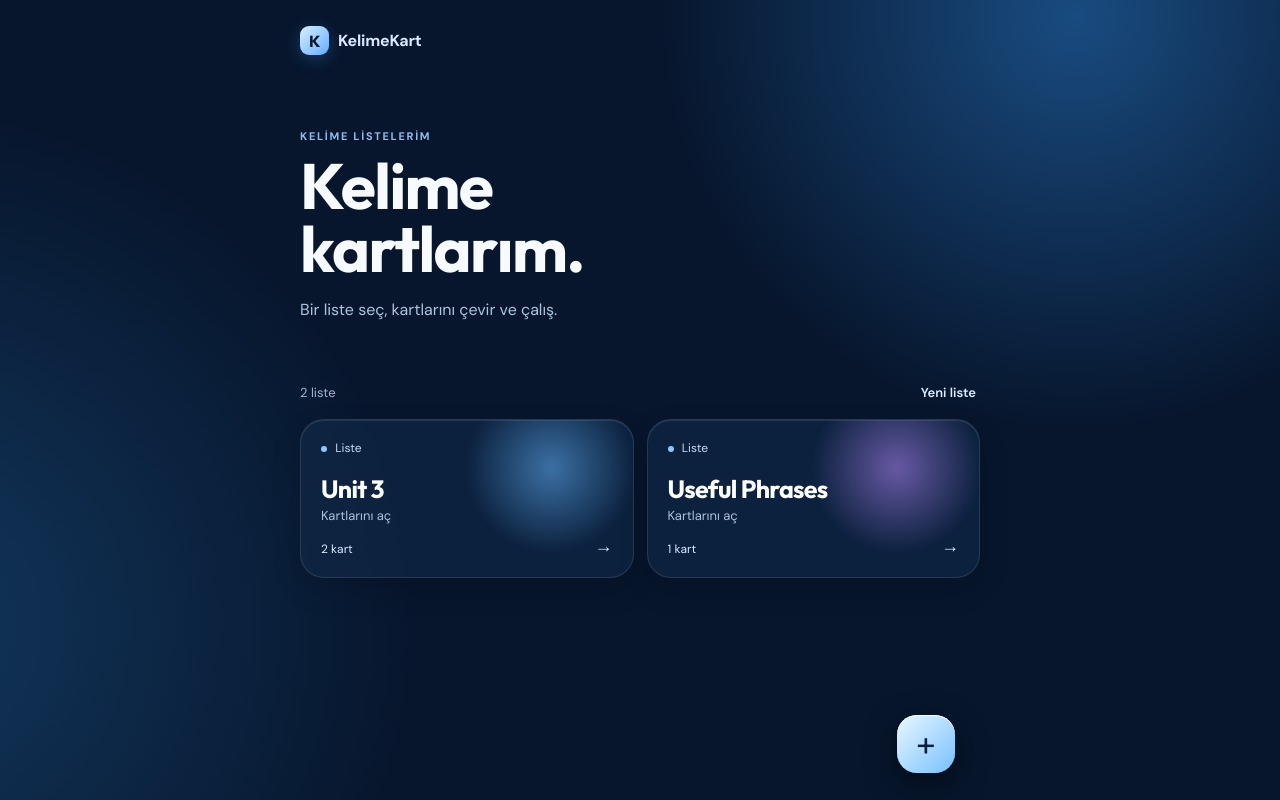
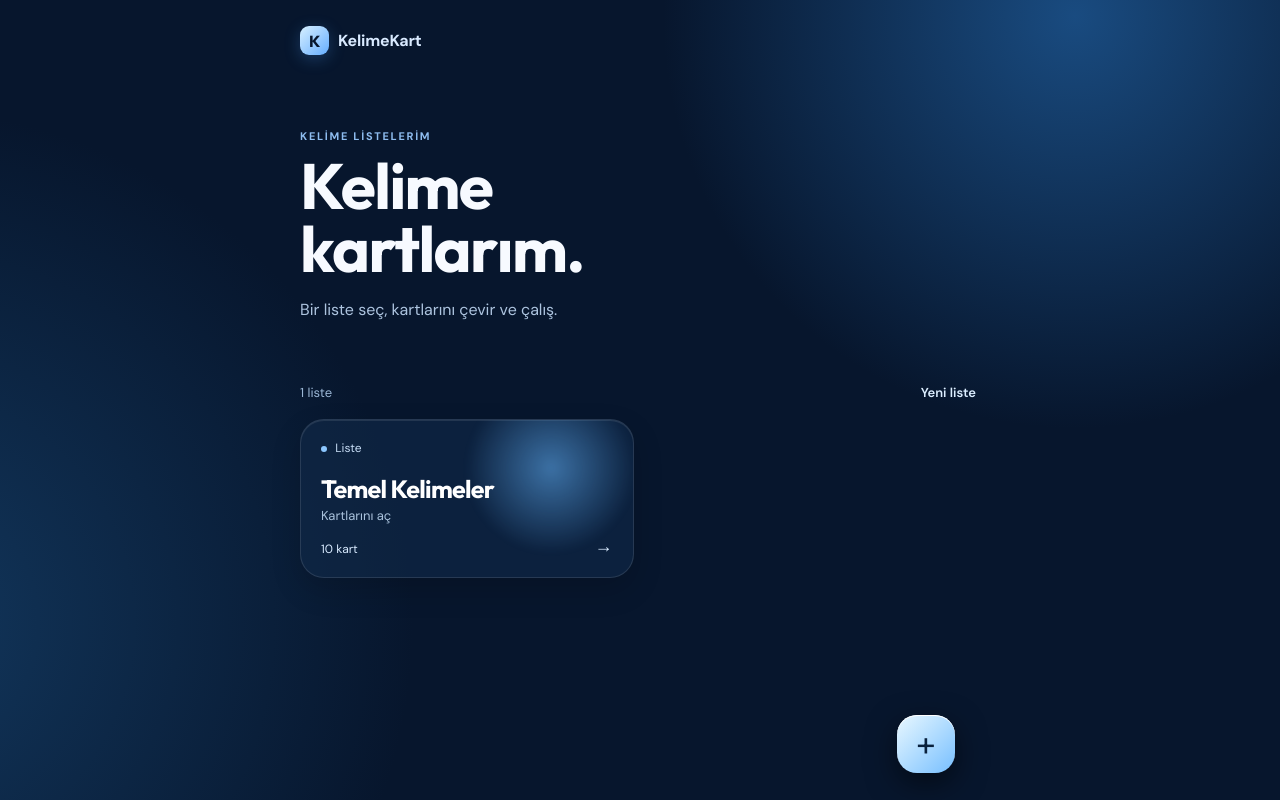
Before and after one commit to yiillmazcaan5534-coder/Kelime-Kart, a React (Vite) app: page / in a window 1280 px wide. Built offline with nearby package versions, Linux system fonts and the light colour scheme.

Commit message:
Add core vocabulary list

```diff
--- a/src/App.jsx
+++ b/src/App.jsx
@@ -8,12 +8,29 @@ import StudySession from './StudySession'
 import SpellingSession from './SpellingSession'
 
 const starterLists = [
-  { id: 'unit-3', title: 'Unit 3', accent: 'blue', words: [{ english: 'phone', pronunciation: 'fon', turkish: 'telefon' }, { english: 'borrow', turkish: 'ödünç almak' }] },
-  { id: 'phrases', title: 'Useful Phrases', accent: 'violet', words: [{ english: 'by the way', turkish: 'bu arada' }] },
+  { id: 'starter-core', title: 'Temel Kelimeler', accent: 'blue', words: [
+    { english: 'question', pronunciation: 'kuesçın', turkish: 'soru' },
+    { english: 'answer', pronunciation: 'ensır', turkish: 'cevap' },
+    { english: 'problem', pronunciation: 'prablım', turkish: 'sorun / problem' },
+    { english: 'idea', pronunciation: 'aydiya', turkish: 'fikir' },
+    { english: 'enough', pronunciation: 'inaf', turkish: 'yeterli' },
+    { english: 'different', pronunciation: 'difrınt', turkish: 'farklı' },
+    { english: 'important', pronunciation: 'importınt', turkish: 'önemli' },
+    { english: 'difficult', pronunciation: 'difikılt', turkish: 'zor' },
+    { english: 'easy', pronunciation: 'izi', turkish: 'kolay' },
+    { english: 'together', pronunciation: 'tıgedır', turkish: 'birlikte' },
+  ] },
 ]
 
+function loadLists() {
+  const stored = JSON.parse(localStorage.getItem('kelimekart-lists'))
+  if (!stored) return starterLists
+  const withoutOldDemos = stored.filter((list) => !['unit-3', 'phrases'].includes(list.id))
+  return withoutOldDemos.some((list) => list.id === 'starter-core') ? withoutOldDemos : [...withoutOldDemos, ...starterLists]
+}
+
 function App() {
-  const [lists, setLists] = useState(() => JSON.parse(localStorage.getItem('kelimekart-lists')) || starterLists)
+  const [lists, setLists] = useState(loadLists)
   const [activeListId, setActiveListId] = useState(null)
   const [studyMode, setStudyMode] = useState(null)
   const [isCreatingList, setIsCreatingList] = useState(false)
```
Also changed, not shown: src/StudySession.css (+1 -1 lines).
